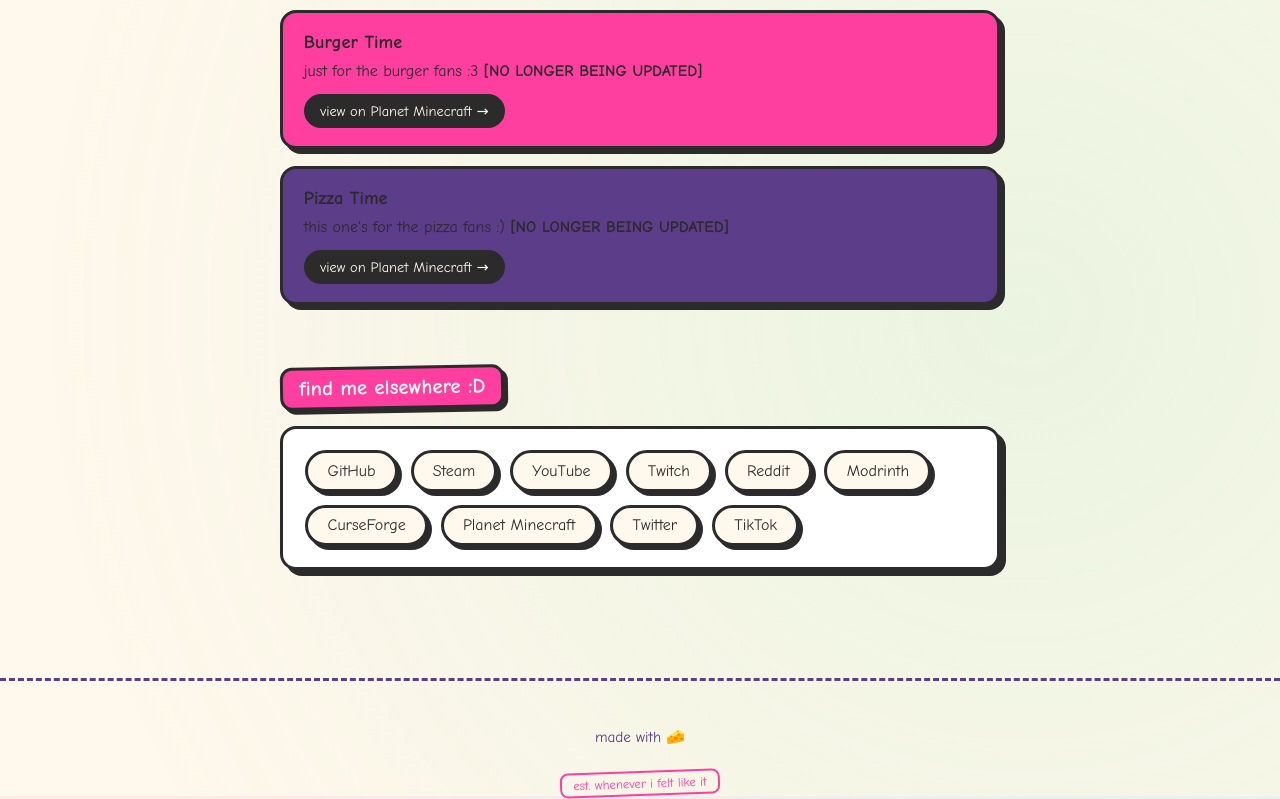
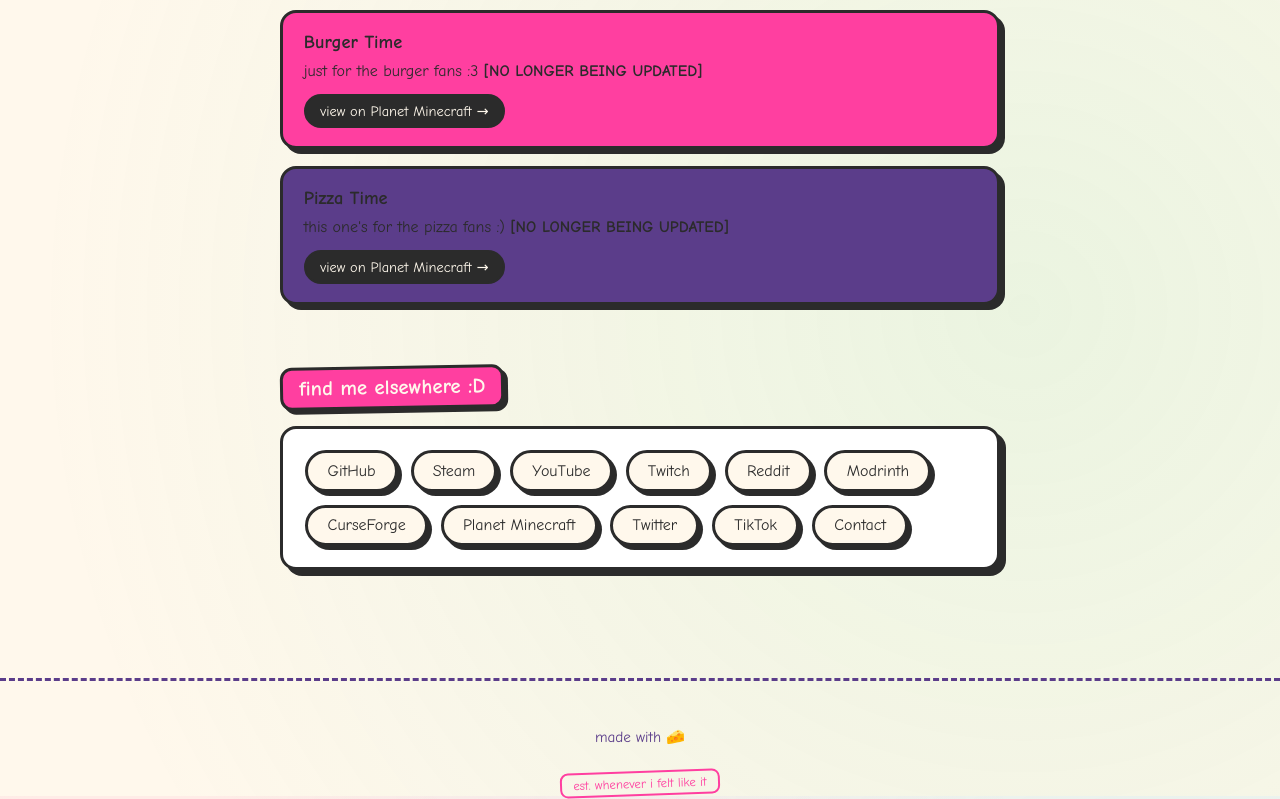
Before and after one commit to Bagelman47/bagelman47.github.io, a plain HTML site: page index.html in a window 1280 px wide. Shown: the part 1634-2433 px from the top of the page. Drawn offline with Linux system fonts and the light colour scheme.

Commit message:
Update index.html

```diff
--- a/index.html
+++ b/index.html
@@ -416,6 +416,7 @@
           <a class="link-pill" href="https://www.planetminecraft.com/member/bagelman47/">Planet Minecraft</a>
           <a class="link-pill" href="https://x.com/Bagelman47">Twitter</a>
           <a class="link-pill" href="https://www.tiktok.com/@therealbagelman47">TikTok</a>
+          <a class="link-pill" href="mailto:bagelstudios-official@proton.me">Contact</a>
         </div>
       </div>
     </section>
```
